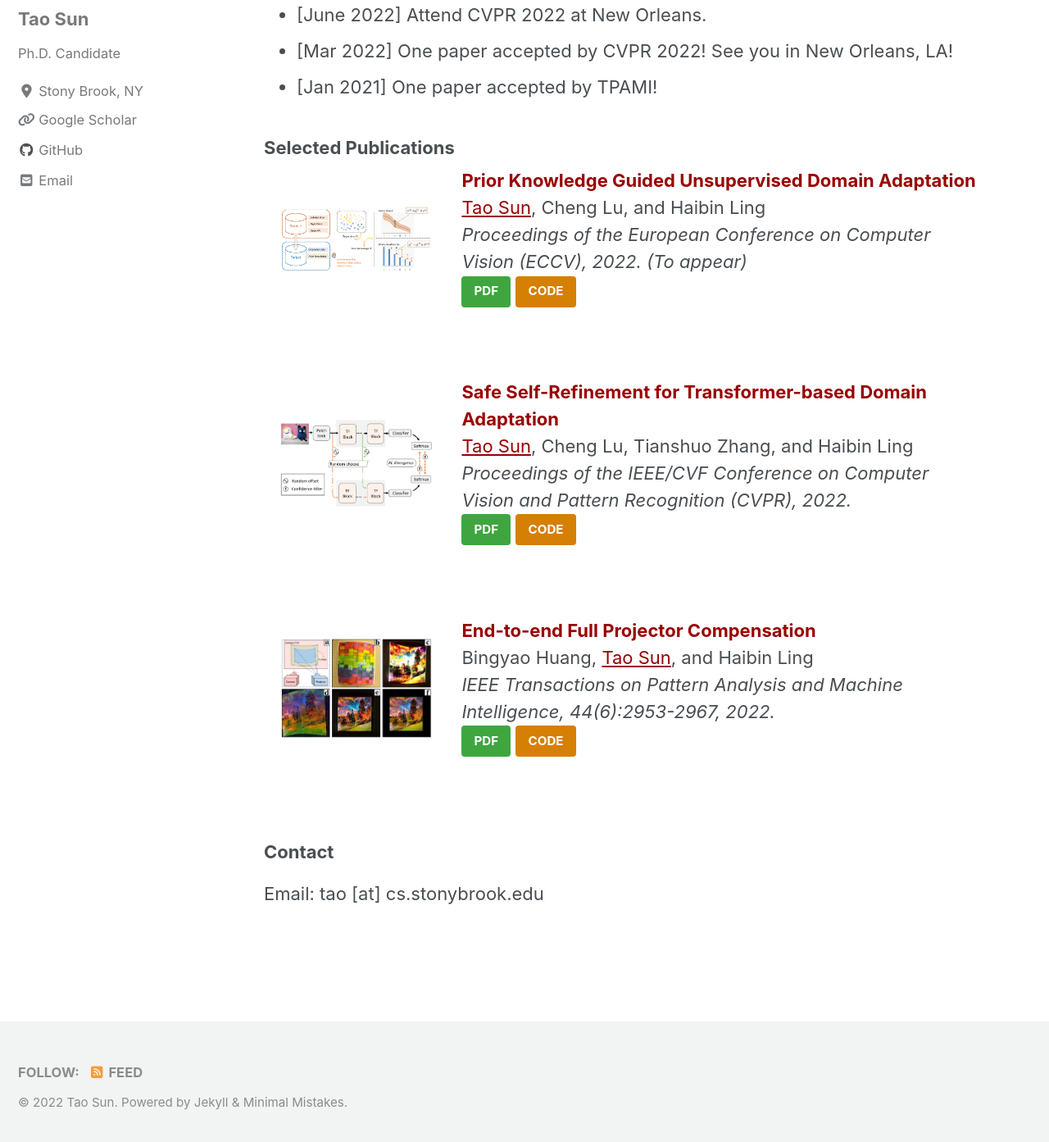
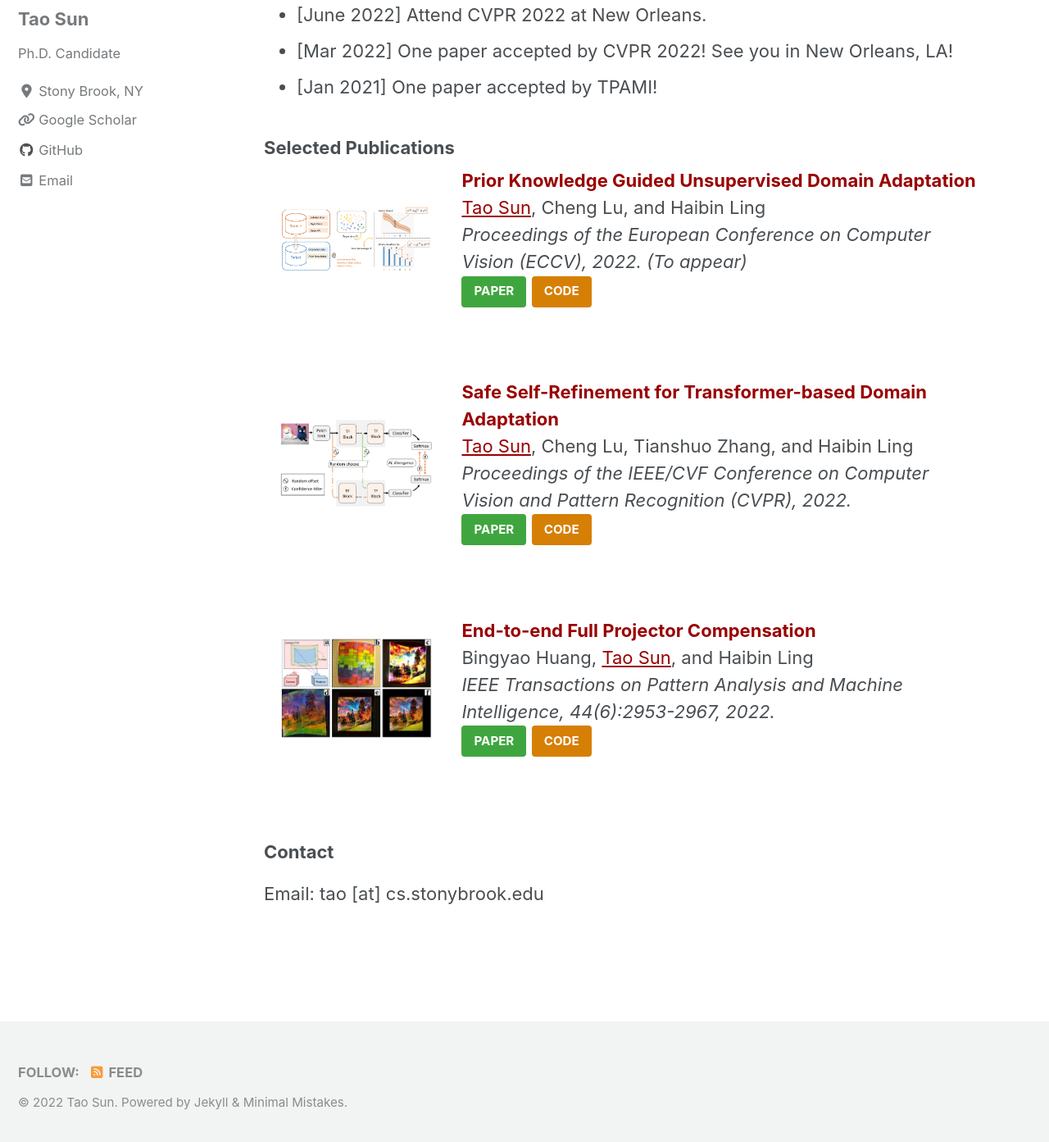
Before and after one commit to tsun/tsun.github.io, a Jekyll site: the page built from _pages/home.md, in a window 1280 px wide and 1400 px high, scrolled down 494 px. Shown: the top 1393 px of the window at 82% size. Built offline with Jekyll 4.4.1, drawn with Linux system fonts in a browser that asks for light colours; cached includes are drawn as plain includes; nearby versions of some CDN libraries.

Commit message:
update home

```diff
--- a/_pages/home.md
+++ b/_pages/home.md
@@ -32,7 +32,7 @@ I work on computer vision, machine learning and data mining. Recently, I am focu
      <div>
        <em>Proceedings of the European Conference on Computer Vision (ECCV), 2022. (To appear)</em>
  <br>
-       <a class="btn btn--success btn--small" href="">PDF</a>
+       <a class="btn btn--success btn--small" href="">PAPER</a>
        <a class="btn btn--warning btn--small" href="">CODE</a>
      </div>
    </div>
@@ -49,7 +49,7 @@ I work on computer vision, machine learning and data mining. Recently, I am focu
      <div>
        <em>Proceedings of the IEEE/CVF Conference on Computer Vision and Pattern Recognition (CVPR), 2022.</em>
  <br>
-       <a class="btn btn--success btn--small" href="https://arxiv.org/abs/2204.07683">PDF</a>
+       <a class="btn btn--success btn--small" href="https://arxiv.org/abs/2204.07683">PAPER</a>
        <a class="btn btn--warning btn--small" href="https://github.com/tsun/SSRT">CODE</a>
      </div>
    </div>
@@ -66,7 +66,7 @@ I work on computer vision, machine learning and data mining. Recently, I am focu
      <div>
        <em>IEEE Transactions on Pattern Analysis and Machine Intelligence, 44(6):2953-2967, 2022.</em>
  <br>
-       <a class="btn btn--success btn--small" href="https://arxiv.org/abs/2008.00965">PDF</a>
+       <a class="btn btn--success btn--small" href="https://arxiv.org/abs/2008.00965">PAPER</a>
        <a class="btn btn--warning btn--small" href="https://github.com/BingyaoHuang/CompenNeSt-plusplus">CODE</a>
      </div>
    </div>
```
